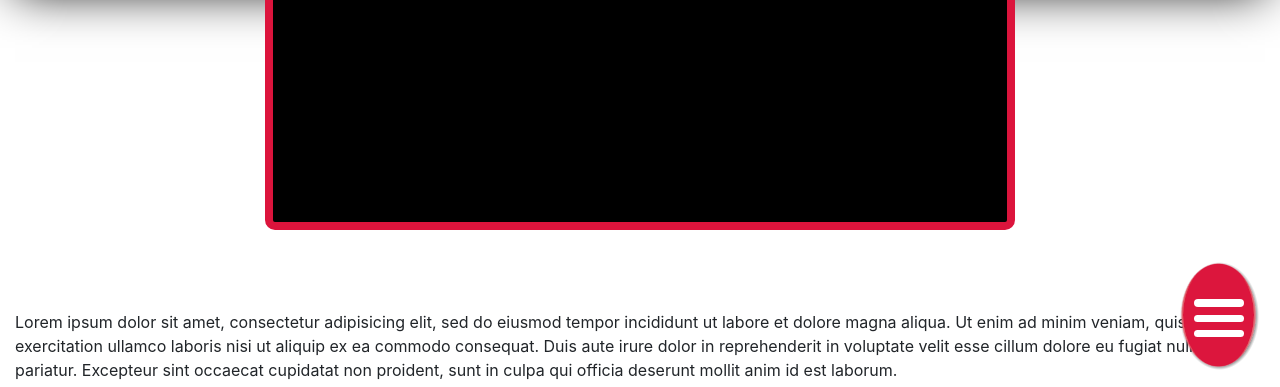
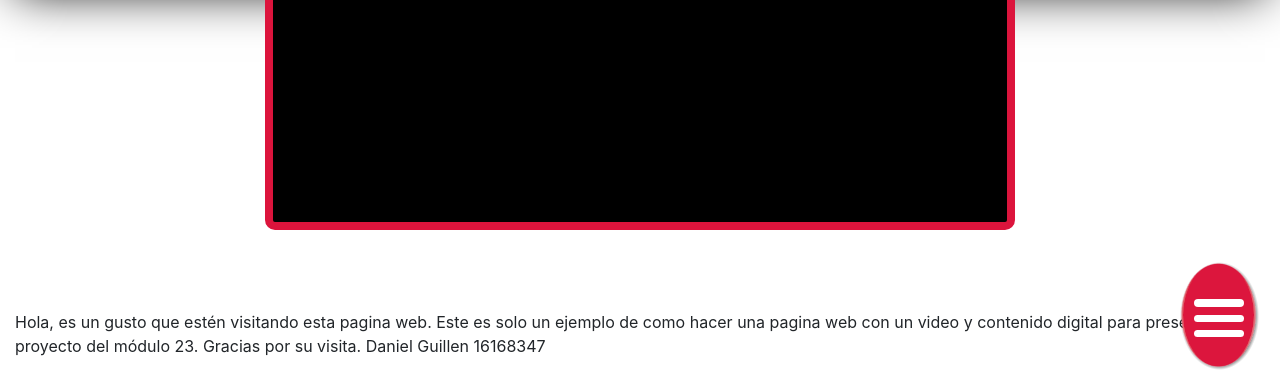
Before and after one commit to dg-05/Tarea, a plain HTML site: page index.html in a window 1280 px wide. Shown: the part 410-797 px from the top of the page. Drawn offline with nearby package versions, Linux system fonts and the light colour scheme.

Commit message:
Add files via upload

```diff
--- a/index.html
+++ b/index.html
@@ -19,12 +19,10 @@
 		<div class="video">
 
 		</div>
-		<div class="info">Lorem ipsum dolor sit amet, consectetur adipisicing elit, sed do eiusmod
-		tempor incididunt ut labore et dolore magna aliqua. Ut enim ad minim veniam,
-		quis nostrud exercitation ullamco laboris nisi ut aliquip ex ea commodo
-		consequat. Duis aute irure dolor in reprehenderit in voluptate velit esse
-		cillum dolore eu fugiat nulla pariatur. Excepteur sint occaecat cupidatat non
-		proident, sunt in culpa qui officia deserunt mollit anim id est laborum.</div>
+		<div class="info">Hola, es un gusto que estén visitando esta pagina web. Este es solo un ejemplo de como hacer una pagina web con un video y contenido digital para presentar el proyecto del módulo 23. Gracias por su visita.
+					Daniel Guillen
+                  16168347
+</div>
 			<div class="menu"  onclick="changeMenu(this)">
 				<span class="burger menu-item" onclick="changeBurger(this)">
 					<div class="barOne" id="test">
```
